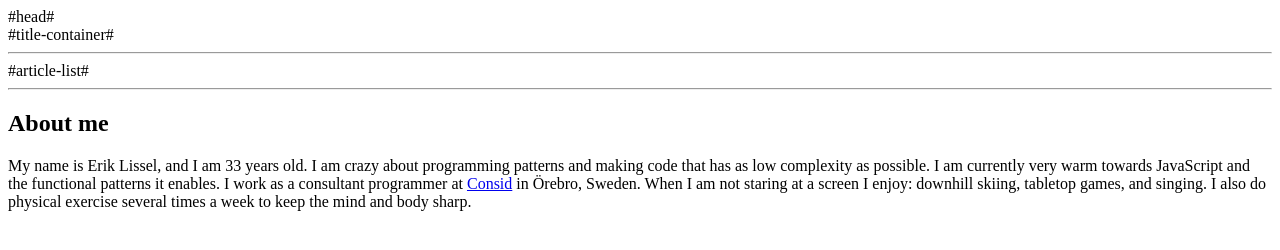
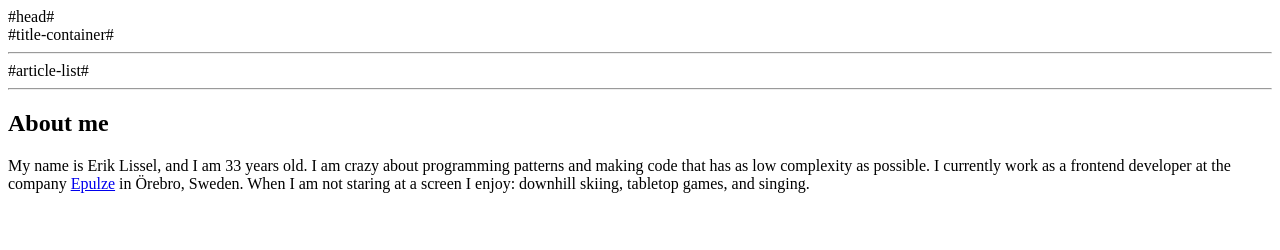
Before and after one commit to themerion/blog, a website: page index.html in a window 1280 px wide. Drawn offline with Linux system fonts and the light colour scheme.

Commit message:
Update job description: Epulze

```diff
--- a/index.html
+++ b/index.html
@@ -21,11 +21,10 @@
 		<section id="about">
 			<h2>About me</h2>
 			<p>My name is Erik Lissel, and I am <span id="age"></span> years old. I am crazy about
-				programming&nbsp;patterns and making code that has as low complexity as possible. I am currently very warm towards JavaScript and
-				the	functional patterns it enables.	I work as a consultant programmer at <a id="work" href="">_</a> in Örebro, Sweden.
+				programming&nbsp;patterns and making code that has as low complexity as possible.
+				I currently work as a frontend developer at the company <a href="https://epulze.com">Epulze</a> in Örebro, Sweden.
 				When I am not staring at a screen I enjoy: downhill&nbsp;skiing,
-				tabletop&nbsp;games, and singing. I also do physical exercise several times a week to keep the mind and
-				body sharp.</p>
+				tabletop&nbsp;games, and singing.</p>
 		</section>
 
 		<script>
@@ -35,17 +34,6 @@
 				var ageDate = new Date(ageDiffMs);
 				age.innerHTML = Math.abs(ageDate.getUTCFullYear() - 1970);
 			})();
-
-			(function () {
-				var a = document.querySelector("#work");
-				if (new Date().getTime() > new Date("2020-02-15").getTime()) {
-					a.innerHTML = "Consid";
-					a.href = "https://www.consid.se";
-				} else {
-					a.innerHTML = "Impera";
-					a.href = "https://impera.se";
-				}
-			})();
 		</script>
 
 	</div>
```
